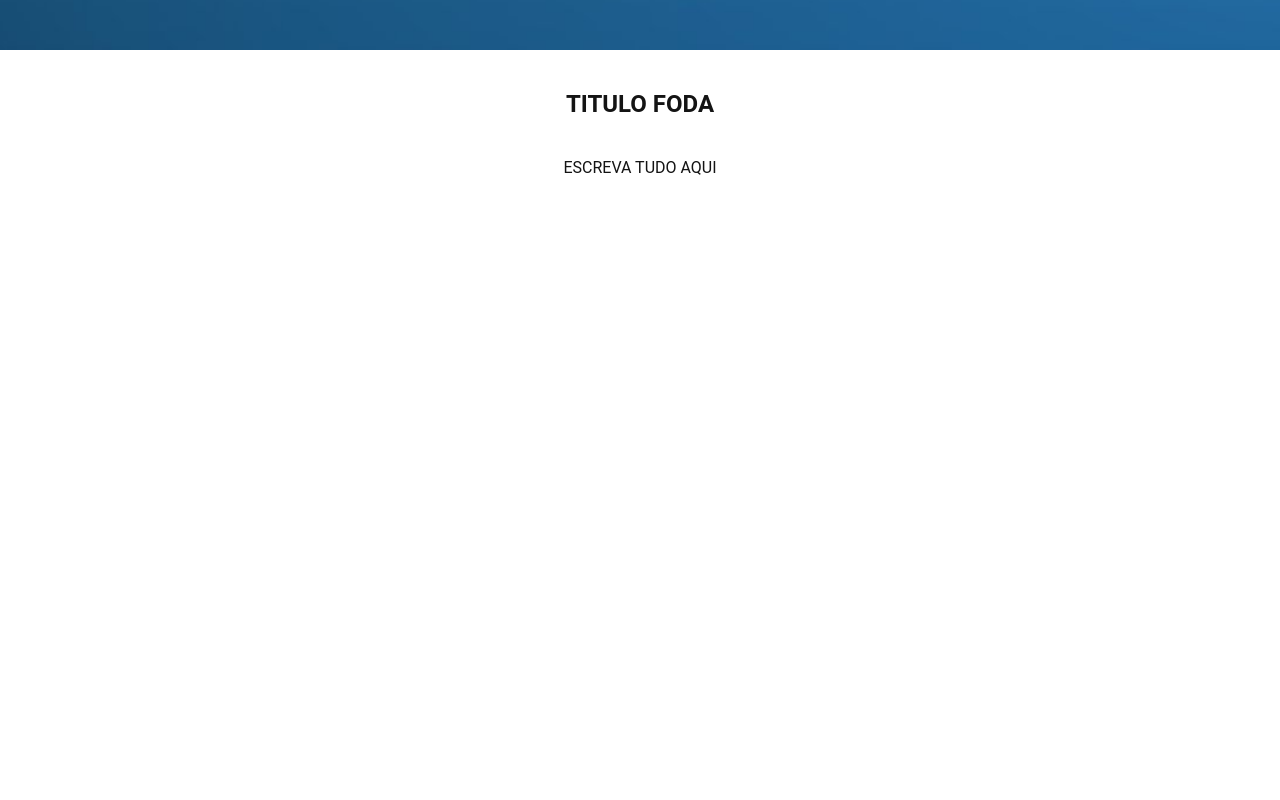
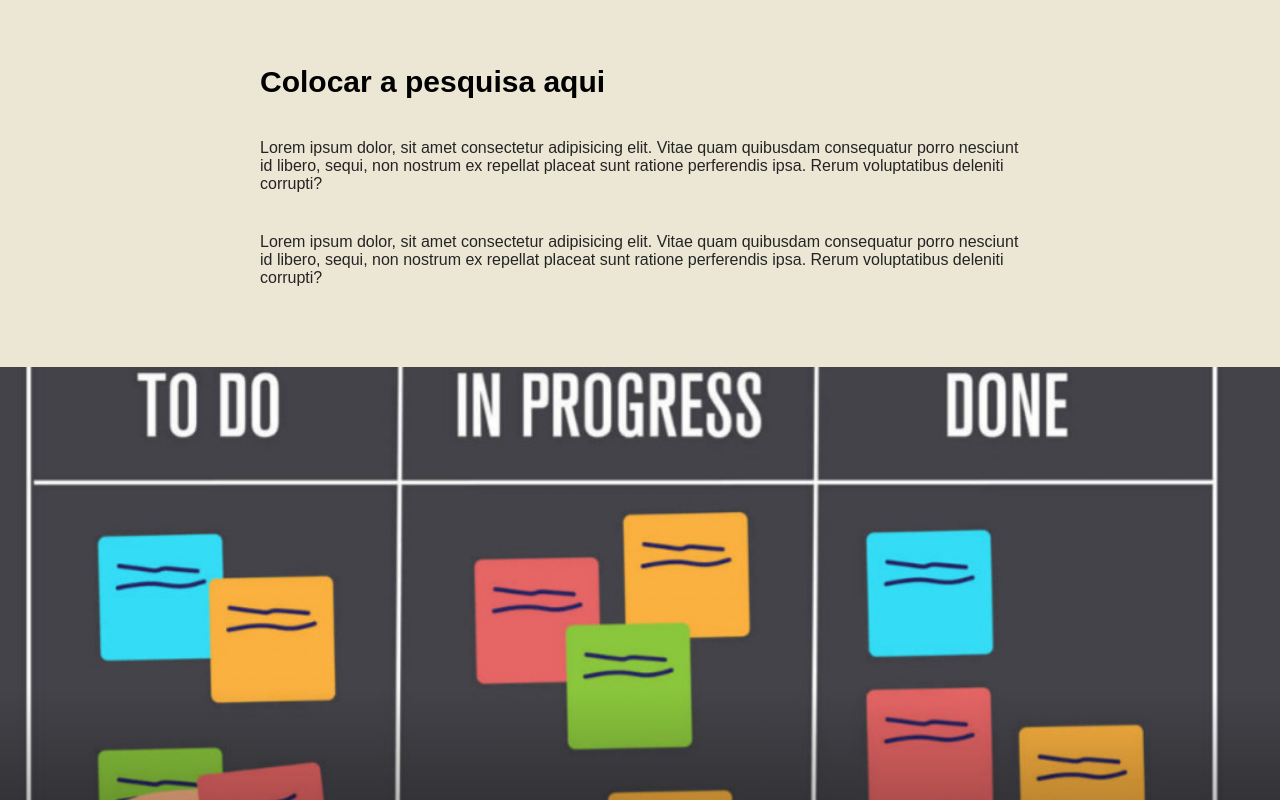
Before and after one commit to LSenzaki/trabalho_bimestral_eng_soft, a plain HTML site: page index.html in a window 1280 px wide. Shown: the part 800-1600 px from the top of the page. Drawn offline with Linux system fonts and the light colour scheme.

Commit message:
Mudanca completa do layout da pagina

```diff
--- a/index.html
+++ b/index.html
@@ -8,25 +8,72 @@
     <link rel="stylesheet" href="styles/styles.css" type="text/css">
 </head>
 <body>
-    <section></section>
-    <section>
-        <h1>TITULO FODA</h1>
-        <p>ESCREVA TUDO AQUI</p>
-    </section>
-    <section></section>
-    <section>
-        <h1>OUTRA PARTE FODA </h1>
-        <p>QUEM FOR FAZER AQUI JA TROCA A IMAGEM PRA ALGUMA QUE TENHA A VER E TA COM A RESOLUCAO BOA</p>
-    </section>
-    <section></section>
-    <section>
-        <h1>OUTRA PARTE FODA</h1>
-        <p>SEGUE O ESQUEMA, TROCA A IMAGEM E ESCREVE</p>
-    </section>
-    <section></section>
-    <section>
-        <h1>ULTIMA PARTE FODA</h1>
-        <p>AQUI E O ENCERRAMENTO, PODE SER COM O RA E O NOME SLA</p>
-    </section>
+    <div class="wrapper">
+        <main>
+            <section class="module parallax parallax-1">
+
+            </section>
+
+            <section class="module content">
+                <div class="container">
+                    <h2>Colocar a pesquisa aqui</h2>
+                    <p>
+                        Lorem ipsum dolor, sit amet consectetur adipisicing elit. Vitae quam quibusdam consequatur porro nesciunt id libero, sequi, non nostrum ex repellat placeat sunt ratione perferendis ipsa. Rerum voluptatibus deleniti corrupti?
+                    </p>
+                    <p>
+                        Lorem ipsum dolor, sit amet consectetur adipisicing elit. Vitae quam quibusdam consequatur porro nesciunt id libero, sequi, non nostrum ex repellat placeat sunt ratione perferendis ipsa. Rerum voluptatibus deleniti corrupti?
+                    </p>
+                </div>
+            </section>
+
+            <section class="module parallax parallax-2">
+
+            </section>
+
+            <section class="module content">
+                <div class="container">
+                    <h2>Colocar a pesquisa aqui</h2>
+                    <p>
+                        Lorem ipsum dolor, sit amet consectetur adipisicing elit. Vitae quam quibusdam consequatur porro nesciunt id libero, sequi, non nostrum ex repellat placeat sunt ratione perferendis ipsa. Rerum voluptatibus deleniti corrupti?
+                    </p>
+                    <p>
+                        Lorem ipsum dolor, sit amet consectetur adipisicing elit. Vitae quam quibusdam consequatur porro nesciunt id libero, sequi, non nostrum ex repellat placeat sunt ratione perferendis ipsa. Rerum voluptatibus deleniti corrupti?
+                    </p>
+                </div>
+            </section>
+
+            <section class="module parallax parallax-3">
+
+            </section>
+
+            <section class="module content">
+                <div class="container">
+                    <h2>Colocar a pesquisa aqui</h2>
+                    <p>
+                        Lorem ipsum dolor, sit amet consectetur adipisicing elit. Vitae quam quibusdam consequatur porro nesciunt id libero, sequi, non nostrum ex repellat placeat sunt ratione perferendis ipsa. Rerum voluptatibus deleniti corrupti?
+                    </p>
+                    <p>
+                        Lorem ipsum dolor, sit amet consectetur adipisicing elit. Vitae quam quibusdam consequatur porro nesciunt id libero, sequi, non nostrum ex repellat placeat sunt ratione perferendis ipsa. Rerum voluptatibus deleniti corrupti?
+                    </p>
+                </div>
+            </section>
+
+            <section class="module parallax parallax-4">
+
+            </section>
+
+            <section class="module content">
+                <div class="container">
+                    <h2>Colocar nomes e RA aqui</h2>
+                    <p>
+                        Lorem ipsum dolor, sit amet consectetur adipisicing elit. Vitae quam quibusdam consequatur porro nesciunt id libero, sequi, non nostrum ex repellat placeat sunt ratione perferendis ipsa. Rerum voluptatibus deleniti corrupti?
+                    </p>
+                    <p>
+                        Lorem ipsum dolor, sit amet consectetur adipisicing elit. Vitae quam quibusdam consequatur porro nesciunt id libero, sequi, non nostrum ex repellat placeat sunt ratione perferendis ipsa. Rerum voluptatibus deleniti corrupti?
+                    </p>
+                </div>
+            </section>
+        </main>
+    </div>
 </body>
 </html>
--- a/styles/styles.css
+++ b/styles/styles.css
@@ -1,42 +1,93 @@
-*{
-    padding:0;
+body{
+    /*reset de estilo da pagina*/
     margin: 0;
-    box-sizing: border-box;
+    padding: 0;
+    color: #242424;
+    font-family: sans-serif;
+    word-wrap: break-word;
+    overflow-wrap: break-word;
 }
 
-section{
-   width: 100%;
-   height: 850px;
-   text-align: center;
-   padding: 40px 4%;
-   font-family: roboto;
-   color: rgb(20,20,20);
+h1,h2,h3,h4,h5,h6{
 
-
-   background-position: center;
-   background-size: cover;
-   background-repeat: no-repeat;
-   background-attachment: fixed;
+    font-weight: 900;
+    color: #000;
 }
 
+.wrapper{
+    width: 100%;
+    margin: 0 auto;
+}
 
-h1{
+main{
+    display: block;
+    background-color: #fff;
+}
+
+.container{
+    width: 100%;
+    max-width: 760px;
+    margin: 0 auto;
+    padding: 0 20px;
+}
+
+section.module p{
     margin-bottom: 40px;
 }
 
-
-section:nth-of-type(1){
-    background-image: url("../images/image1.jpg");
+section.module:last-child{
+    margin-bottom: 0;
 }
 
-section:nth-of-type(3){
-    background-image: url("../images/image2.jpg");
+section.module h2{
+    margin-bottom: 40px;
+    font-size: 30px;
 }
 
-section:nth-of-type(5){
-    background-image: url("../images/image3.png");
+section.module.content{
+    padding: 40px 0;
+    background: #ece7d5;
 }
 
-section:nth-of-type(7){
-    background-image: url("../images/image4.jpg");
+section.module.parallax{
+    display: flex;
+    flex-direction: column;
+    justify-content: center;
+    height: 100vh !important;
+    width: 100%;
+    position: relative;
+    overflow: hidden;
+    background-position: 50% 50%;
+    background-repeat: no-repeat;
+    background-size: cover;
+    background-attachment: fixed;
 }
+
+section.module.parallax:after{
+    content: "";
+    height: 100%;
+    width: 100%;
+    position: absolute;
+    z-index: 8;
+    background: linear-gradient(to bottom, rgba(0,0,0,0) 0, rgba(0,0,0,0) 40%, #000);
+}
+
+section.module.parallax-1{
+    background-image: url(../images/image1.jpg);
+
+}
+
+section.module.parallax-2{
+    background-image: url(../images/image2.jpg);
+
+}
+
+section.module.parallax-3{
+    background-image: url(../images/image3.png);
+
+}
+
+section.module.parallax-4{
+    background-image: url(../images/image4.jpg);
+
+}
```
